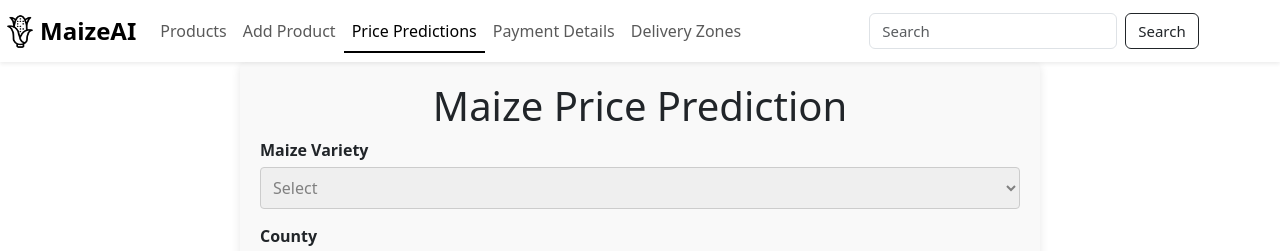
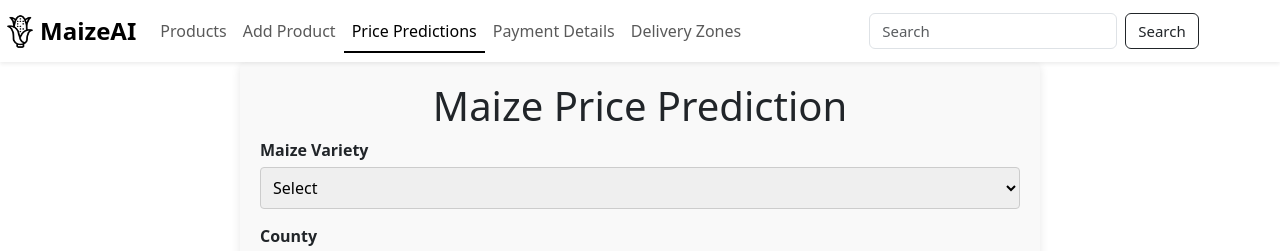
Before and after one commit to Diana725/Ecommerce-Project, a React (Create React App) app in the folder seller-dashboard3/: page /price_predictions in a window 1280 px wide. Shown: the top 251 px of the page. Built offline with nearby package versions, Linux system fonts and the light colour scheme.

Commit message:
final update on prediction.jsx to fetch prediction

```diff
--- a/seller-dashboard3/src/components/PricePredictions.jsx
+++ b/seller-dashboard3/src/components/PricePredictions.jsx
@@ -7,6 +7,7 @@ const PricePredictions = () => {
   const [county, setCounty] = useState("");
   const [date, setDate] = useState("");
   const [modelChoice, setModelChoice] = useState("");
+  const [maizeVariety, setMaizeVariety] = useState(""); // Dummy field
   const [prediction, setPrediction] = useState(null);
   const [history, setHistory] = useState([]);
   const [loading, setLoading] = useState(false);
@@ -29,8 +30,8 @@ const PricePredictions = () => {
       const response = await fetch(apiUrl, {
         method: "GET",
         headers: {
-          "ngrok-skip-browser-warning": "true", // Add this header
-          "Content-Type": "application/json", // Optional but good practice
+          "ngrok-skip-browser-warning": "true",
+          "Content-Type": "application/json",
         },
       });
 
@@ -39,13 +40,13 @@ const PricePredictions = () => {
       }
 
       const result = await response.json();
-      setPrediction(result.predictedPrice);
+      setPrediction(result.prediction); // Correctly display the prediction
 
       const newPrediction = {
         county,
         date,
         modelChoice,
-        predictedPrice: result.predictedPrice,
+        predictedPrice: result.prediction, // Update with correct field
       };
 
       const updatedHistory = [...history, newPrediction];
@@ -89,7 +90,10 @@ const PricePredictions = () => {
         <form onSubmit={handleSubmit} className="prediction-form">
           <div className="form-group">
             <label>Maize Variety</label>
-            <select disabled>
+            <select
+              value={maizeVariety}
+              onChange={(e) => setMaizeVariety(e.target.value)}
+            >
               <option value="">Select</option>
               <option value="Traditional">Traditional Maize</option>
               <option value="White">White Maize</option>
```
